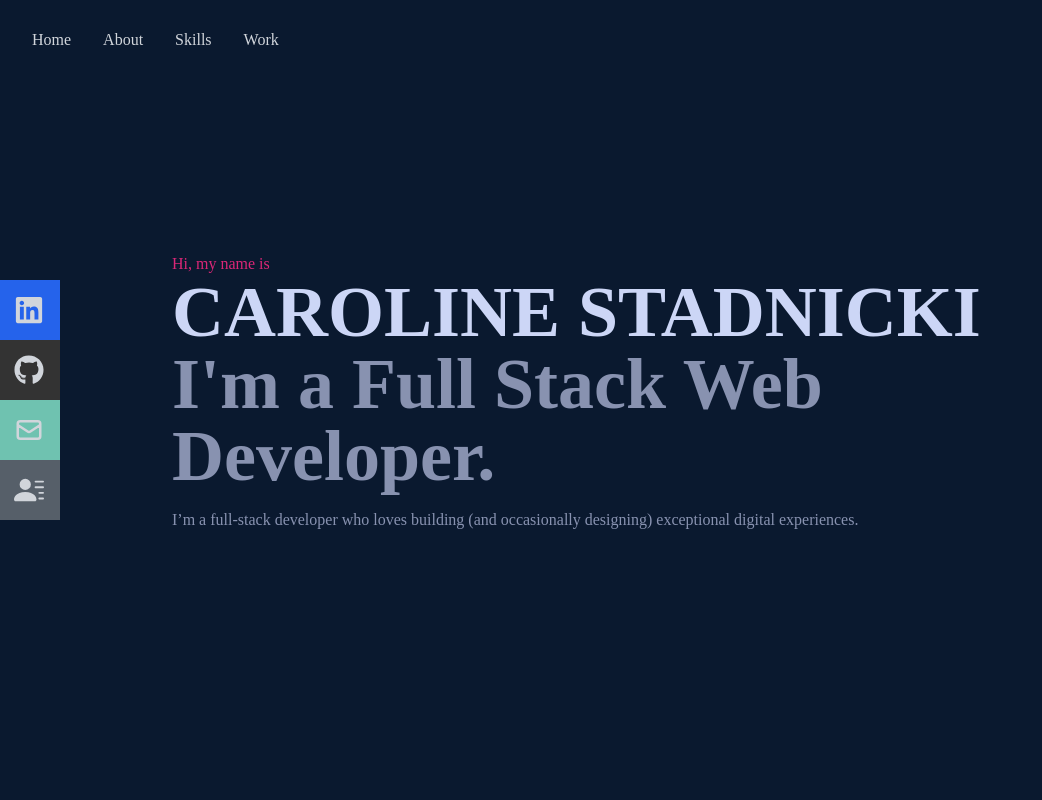
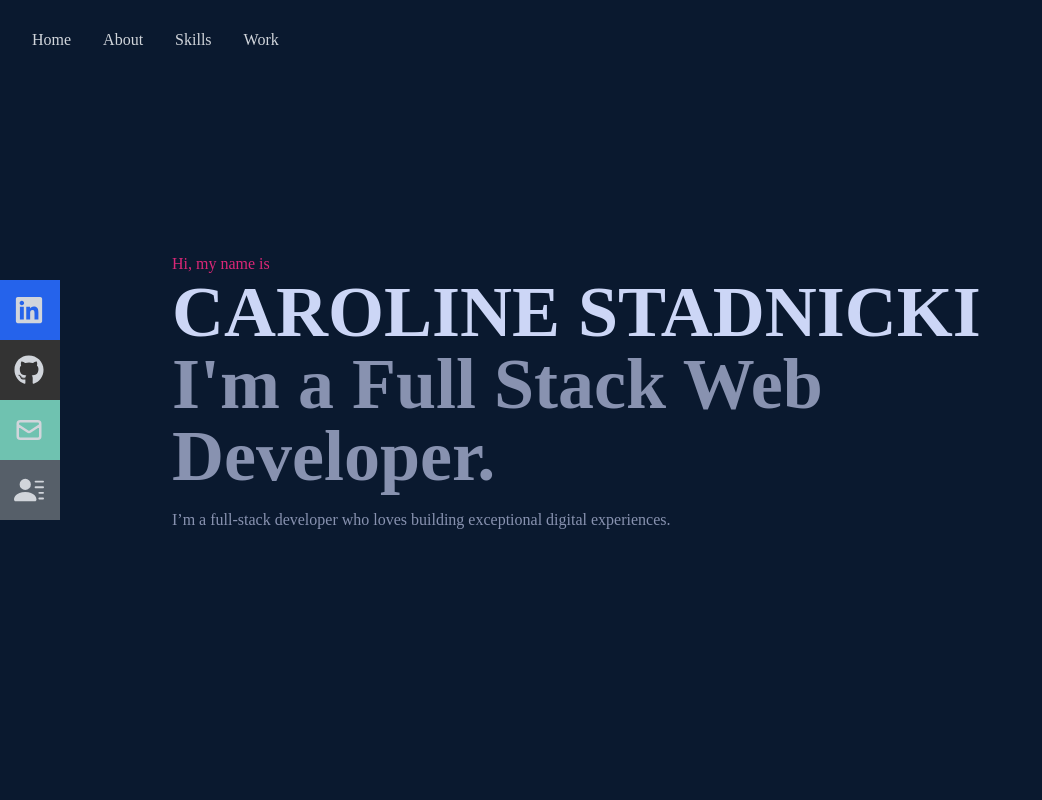
Before and after one commit to caroline-stadnicki/Portfolio-react-app, a React (Create React App) app: page / in a window 1280 px wide. Shown: the top 800 px of the page, without its empty margins (0-1042 px from the left). Built offline with nearby package versions, Linux system fonts and the light colour scheme.

Commit message:
update home

```diff
--- a/src/components/Home.jsx
+++ b/src/components/Home.jsx
@@ -1,6 +1,4 @@
 import React from 'react';
-import { HiArrowNarrowRight } from 'react-icons/hi';
-
 const Home = () => {
   return (
     <div name='home' className='w-full h-screen bg-[#0a192f]'>
@@ -14,8 +12,7 @@ const Home = () => {
           I'm a Full Stack Web Developer.
         </h2>
         <p className='text-[#8892b0] py-4 max-w-[700px]'>
-          I’m a full-stack developer who loves building (and occasionally
-          designing) exceptional digital experiences.
+          I’m a full-stack developer who loves building exceptional digital experiences.
         </p>
         {/* <div>
           <button className='text-white group border-2 px-6 py-3 my-2 flex items-center hover:bg-pink-600 hover:border-pink-600'>
```
